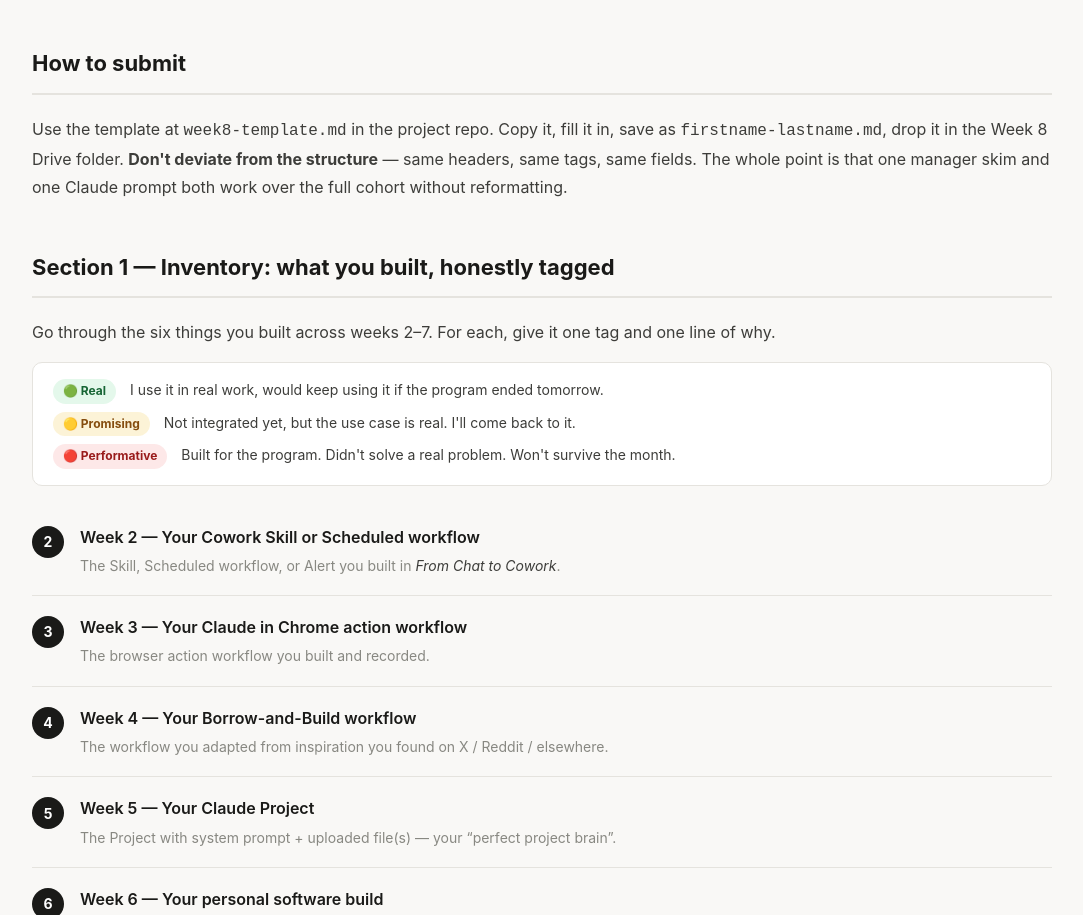
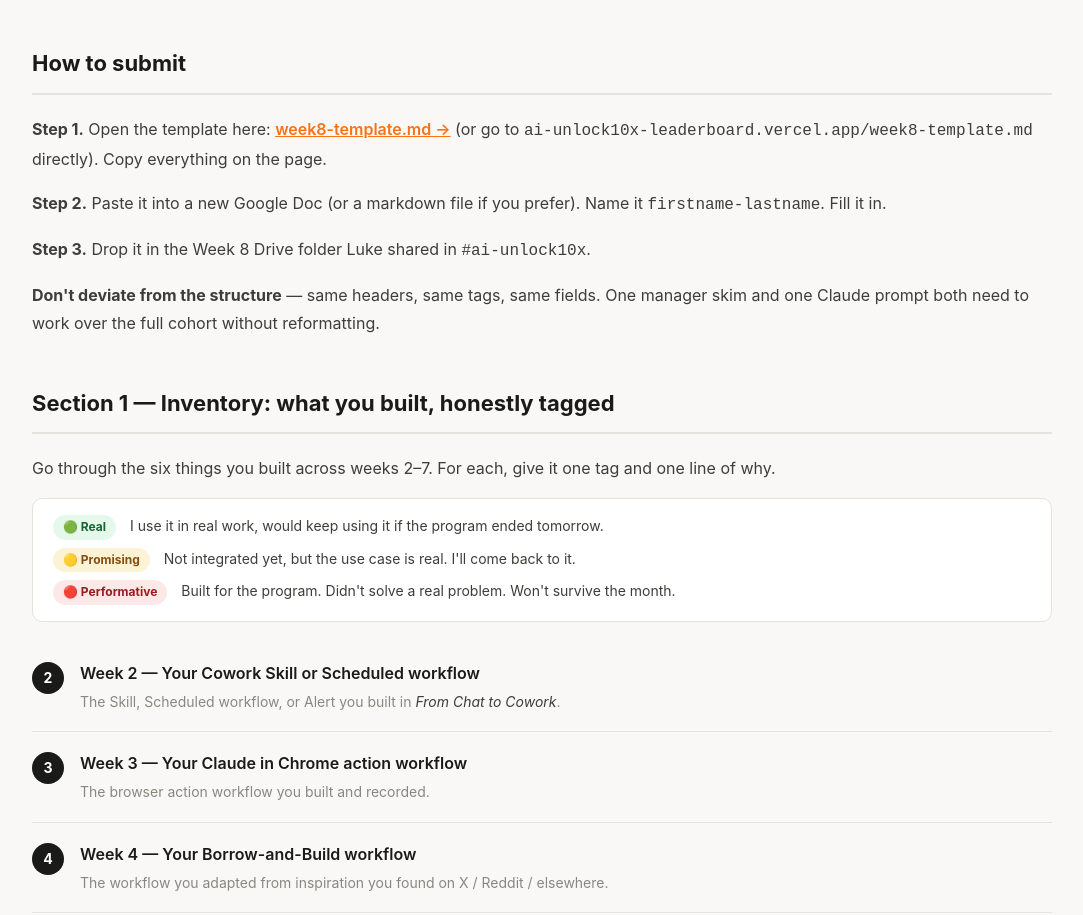
Before and after one commit to lukefernandez-ux/ai-unlock10x-leaderboard, a website: page week8.html in a window 1280 px wide. Shown: the part 1194-2109 px from the top of the page, without its empty margins (98-1181 px from the left). Drawn offline with Linux system fonts and the light colour scheme.

Commit message:
Make Week 8 template location explicit in the submit instructions
Participants couldn't find the template — the previous wording said
"in the project repo" without a link. Now step-by-step with a direct
link to /week8-template.md on the leaderboard.

Co-Authored-By: Claude Opus 4.7 (1M context) <noreply@anthropic.com>

```diff
--- a/week8.html
+++ b/week8.html
@@ -295,7 +295,10 @@
     <!-- The template -->
     <div class="lesson-section">
       <div class="section-title">How to submit</div>
-      <p>Use the template at <code>week8-template.md</code> in the project repo. Copy it, fill it in, save as <code>firstname-lastname.md</code>, drop it in the Week 8 Drive folder. <strong>Don't deviate from the structure</strong> &mdash; same headers, same tags, same fields. The whole point is that one manager skim and one Claude prompt both work over the full cohort without reformatting.</p>
+      <p><strong>Step 1.</strong> Open the template here: <a href="/week8-template.md" target="_blank" rel="noopener" style="color:#f97316; font-weight:600; text-decoration:underline;">week8-template.md &rarr;</a> (or go to <code>ai-unlock10x-leaderboard.vercel.app/week8-template.md</code> directly). Copy everything on the page.</p>
+      <p><strong>Step 2.</strong> Paste it into a new Google Doc (or a markdown file if you prefer). Name it <code>firstname-lastname</code>. Fill it in.</p>
+      <p><strong>Step 3.</strong> Drop it in the Week 8 Drive folder Luke shared in <code>#ai-unlock10x</code>.</p>
+      <p style="margin-top:8px;"><strong>Don't deviate from the structure</strong> &mdash; same headers, same tags, same fields. One manager skim and one Claude prompt both need to work over the full cohort without reformatting.</p>
     </div>
 
     <!-- Section 1: Inventory -->
```
